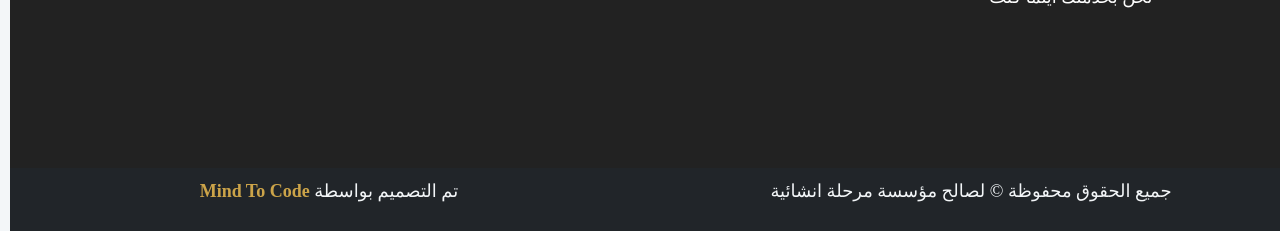
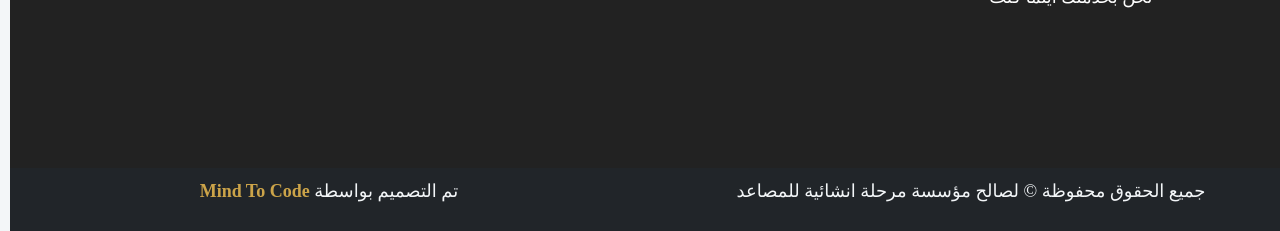
Before and after one commit to mindtocode-org/elevator_sales, a plain HTML site: page index.html in a window 1280 px wide. Shown: the part 7733-7964 px from the top of the page. Drawn offline with nearby package versions, Linux system fonts and the light colour scheme; some packages are replaced by stand-ins of ours; a script that the page names is missing.

Commit message:
fixing copy right at footer

```diff
--- a/index.html
+++ b/index.html
@@ -1064,7 +1064,7 @@
       <div class="footer">
         <div class="row">
           <div class="col-lg-6">
-            <p>جميع الحقوق محفوظة © لصالح مؤسسة مرحلة انشائية</p>
+            <p>جميع الحقوق محفوظة © لصالح مؤسسة مرحلة انشائية للمصاعد</p>
           </div>
           <div class="col-lg-6">
             <p>
```
Also changed, not shown: pages/complaints.html (+1 -1 lines), pages/externalRequests.html (+1 -1 lines).
